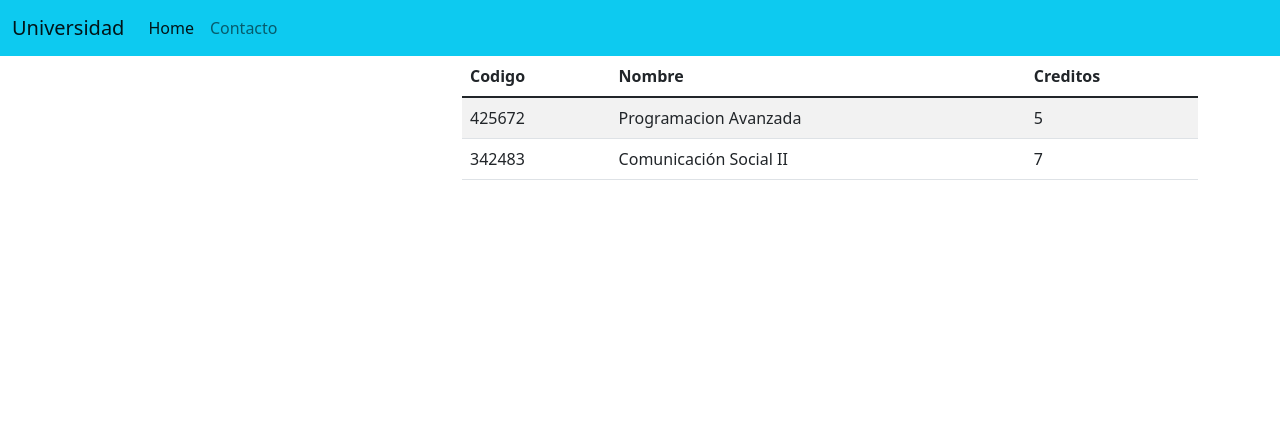
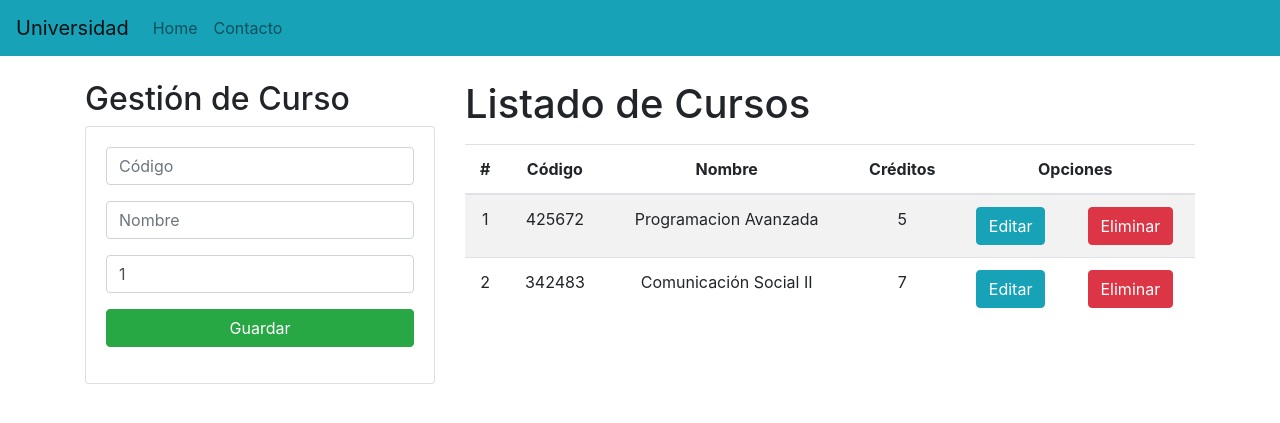
Before and after one commit to Nahuel-Silva/dise-o_de_sistemas, a Django app: page / in a window 1280 px wide. Shown: the top 423 px of the page. Run offline with Django 3.2, Linux system fonts and the light colour scheme; data comes from the database, SQL or seed files in the repository; both versions use the stored data as it was after the commit.

Commit message:
actualizacion

```diff
--- /dev/null
+++ b/Universidad/Aplicaciones/Academico/static/css/gestionCursos.css
@@ -0,0 +1,5 @@
+th,
+td {
+  text-align: center;
+  vertical-align: middle;
+}
--- /dev/null
+++ b/Universidad/Aplicaciones/Academico/static/js/gestionCursos.js
@@ -0,0 +1,14 @@
+(function () {
+
+    const btnEliminacion = document.querySelectorAll(".btnEliminacion");
+
+    btnEliminacion.forEach(btn => {
+        btn.addEventListener('click', (e) => {
+            const confirmacion = confirm('¿Seguro de eliminar el curso?');
+            if (!confirmacion) {
+                e.preventDefault();
+            }
+        });
+    });
+
+})();
--- a/Universidad/Aplicaciones/Academico/templates/base.html
+++ b/Universidad/Aplicaciones/Academico/templates/base.html
@@ -1,39 +1,50 @@
+
 <!DOCTYPE html>
 <html lang="en">
 
-
 <head>
+    {% load static %}
     <meta charset="UTF-8">
-    <meta http-equiv="X-UA-Compatible" content="IE=edge">
     <meta name="viewport" content="width=device-width, initial-scale=1.0">
     <title>{% block title %} {% endblock %}</title>
-    <link href="https://cdn.jsdelivr.net/npm/bootstrap@5.1.1/dist/css/bootstrap.min.css" rel="stylesheet" integrity="sha384-F3w7mX95PdgyTmZZMECAngseQB83DfGTowi0iMjiWaeVhAn4FJkqJByhZMI3AhiU" crossorigin="anonymous">
+    <link rel="stylesheet" href="https://cdn.jsdelivr.net/npm/bootstrap@4.5.3/dist/css/bootstrap.min.css"
+        integrity="sha384-TX8t27EcRE3e/ihU7zmQxVncDAy5uIKz4rEkgIXeMed4M0jlfIDPvg6uqKI2xXr2" crossorigin="anonymous">
+    <link rel="stylesheet" href="{% static 'css/gestionCursos.css' %}">
 </head>
+
 <body>
     <nav class="navbar navbar-expand-lg navbar-light bg-info">
-        <div class="container-fluid">
         <a class="navbar-brand" href="#">Universidad</a>
-          <button class="navbar-toggler" type="button" data-bs-toggle="collapse" data-bs-target="#navbarNav" aria-controls="navbarNav" aria-expanded="false" aria-label="Toggle navigation">
+        <button class="navbar-toggler" type="button" data-toggle="collapse" data-target="#navbarNav"
+            aria-controls="navbarNav" aria-expanded="false" aria-label="Toggle navigation">
             <span class="navbar-toggler-icon"></span>
         </button>
         <div class="collapse navbar-collapse" id="navbarNav">
             <ul class="navbar-nav">
                 <li class="nav-item">
-                <a class="nav-link active" aria-current="page" href="#">Home</a>
+                    <a class="nav-link" href="#">Home <span class="sr-only">(current)</span></a>
                 </li>
                 <li class="nav-item">
                     <a class="nav-link" href="#">Contacto</a>
                 </li>
             </ul>
         </div>
-        </div>
     </nav>
-      <div class="container">
+    <div class="container py-4">
         {% block body %}
 
         {% endblock %}
     </div>
-    <script src="https://cdn.jsdelivr.net/npm/@popperjs/core@2.9.3/dist/umd/popper.min.js" integrity="sha384-W8fXfP3gkOKtndU4JGtKDvXbO53Wy8SZCQHczT5FMiiqmQfUpWbYdTil/SxwZgAN" crossorigin="anonymous"></script>
-    <script src="https://cdn.jsdelivr.net/npm/bootstrap@5.1.1/dist/js/bootstrap.min.js" integrity="sha384-skAcpIdS7UcVUC05LJ9Dxay8AXcDYfBJqt1CJ85S/CFujBsIzCIv+l9liuYLaMQ/" crossorigin="anonymous"></script>
+    <script src="https://code.jquery.com/jquery-3.5.1.slim.min.js"
+        integrity="sha384-DfXdz2htPH0lsSSs5nCTpuj/zy4C+OGpamoFVy38MVBnE+IbbVYUew+OrCXaRkfj" crossorigin="anonymous">
+    </script>
+    <script src="https://cdn.jsdelivr.net/npm/popper.js@1.16.1/dist/umd/popper.min.js"
+        integrity="sha384-9/reFTGAW83EW2RDu2S0VKaIzap3H66lZH81PoYlFhbGU+6BZp6G7niu735Sk7lN" crossorigin="anonymous">
+    </script>
+    <script src="https://cdn.jsdelivr.net/npm/bootstrap@4.5.3/dist/js/bootstrap.min.js"
+        integrity="sha384-w1Q4orYjBQndcko6MimVbzY0tgp4pWB4lZ7lr30WKz0vr/aWKhXdBNmNb5D92v7s" crossorigin="anonymous">
+    </script>
+    <script src="{% static 'js/gestionCursos.js' %}"></script>
 </body>
+
 </html>
--- a/Universidad/Aplicaciones/Academico/templates/gestionCursos.html
+++ b/Universidad/Aplicaciones/Academico/templates/gestionCursos.html
@@ -1,28 +1,63 @@
 {% extends "./base.html" %}
 
-{% block title %} Gestion de Cursos {% endblock %}
+{% block title %} Gestión de Cursos {% endblock %}
 
 {% block body %}
 <div class="row">
     <div class="col-sm-12 col-md-6 col-lg-4 col-xl-4">
-
+        {% if messages %}
+        {% for message in messages %}
+        <div class="alert alert-dismissible alert-success">
+            <button type="button" class="close" data-dismiss="alert">&times;</button>
+            <strong class="text-dark">{{ message }}</strong>
+        </div>
+        {% endfor %}
+        {% endif %}
+        <h2>Gestión de Curso</h2>
+        <div class="card">
+            <div class="card-body">
+                <form action="/registrarCurso/" method="POST">{% csrf_token %}
+                    <div class="form-group">
+                        <input type="text" id="txtCodigo" name="txtCodigo" class="form-control" placeholder="Código"
+                            minlength="6" maxlength="6" required>
+                    </div>
+                    <div class="form-group">
+                        <input type="text" id="txtNombre" name="txtNombre" class="form-control" placeholder="Nombre"
+                            maxlength="50" required>
+                    </div>
+                    <div class="form-group">
+                        <input type="text" id="numCreditos" name="numCreditos" class="form-control" min="1" max="9"
+                            value="1" required>
+                    </div>
+                    <div class="form-group">
+                        <button type="submit" class="btn btn-success btn-block text-white">Guardar</button>
+                    </div>
+                </form>
+            </div>
+        </div>
     </div>
     <div class="col-sm-12 col-md-6 col-lg-8 col-xl-8">
-        <div class="table-reponsive">
+        <h1>Listado de Cursos</h1>
+        <div class="table-responsive py-2">
             <table class="table table-striped">
                 <thead>
                     <tr>
-                        <th>Codigo</th>
+                        <th>#</th>
+                        <th>Código</th>
                         <th>Nombre</th>
-                        <th>Creditos</th>
+                        <th>Créditos</th>
+                        <th colspan="2">Opciones</th>
                     </tr>
                 </thead>
                 <tbody>
-                    {%  for c in cursos %}
+                    {% for c in cursos %}
                     <tr>
+                        <td>{{forloop.counter}}</td>
                         <td>{{c.codigo}}</td>
                         <td>{{c.nombre}}</td>
                         <td>{{c.creditos}}</td>
+                        <td><a href="edicionCurso/{{c.codigo}}" class="btn btn-info">Editar</a></td>
+                        <td><a href="eliminarCurso/{{c.codigo}}" class="btn btn-danger btnEliminacion">Eliminar</a></td>
                     </tr>
                     {% endfor %}
                 </tbody>
--- a/Universidad/Aplicaciones/Academico/urls.py
+++ b/Universidad/Aplicaciones/Academico/urls.py
@@ -3,5 +3,9 @@ from django.urls.resolvers import URLPattern
 from . import views
 
 urlpatterns = [
-    path('', views.home)
+    path('', views.home),
+    path('registrarCurso/', views.registrarCurso),
+    path('edicionCurso/<codigo>', views.edicionCurso),
+    path('editarCurso/', views.editarCurso),
+    path('eliminarCurso/<codigo>', views.eliminarCurso)
 ]
--- a/Universidad/Aplicaciones/Academico/views.py
+++ b/Universidad/Aplicaciones/Academico/views.py
@@ -1,6 +1,33 @@
-from django.shortcuts import render
+from django.shortcuts import render, redirect
 from .models import Curso
 
 def home(request):
     cursosListados = Curso.objects.all()
     return render(request, "gestionCursos.html", {"cursos":cursosListados})
+
+def registrarCurso(request):
+    codigo = request.POST["txtCodigo"]
+    nombre = request.POST["txtNombre"]
+    creditos = request.POST["numCreditos"]
+    curso = Curso.objects.create(codigo=codigo, nombre=nombre, creditos=creditos)
+    return redirect('/')
+
+def edicionCurso(request, codigo):
+    curso = Curso.objects.get(codigo=codigo)
+    return render(request, "edicionCurso.html", {"curso":curso})
+
+def editarCurso(request):
+    codigo = request.POST["txtCodigo"]
+    nombre = request.POST["txtNombre"]
+    creditos = request.POST["numCreditos"]
+
+    curso = Curso.objects.get(codigo=codigo)
+    curso.nombre = nombre
+    curso.creditos = creditos
+    curso.save()
+    return redirect('/')
+
+def eliminarCurso(request, codigo):
+    curso = Curso.objects.get(codigo=codigo)
+    curso.delete()
+    return redirect('/')
```
Also changed, not shown: Universidad/Aplicaciones/Academico/templates/edicionCurso.html (added, +32 -0 lines), Universidad/Universidad.db. Lines whose indentation alone changed are shown as unchanged.
